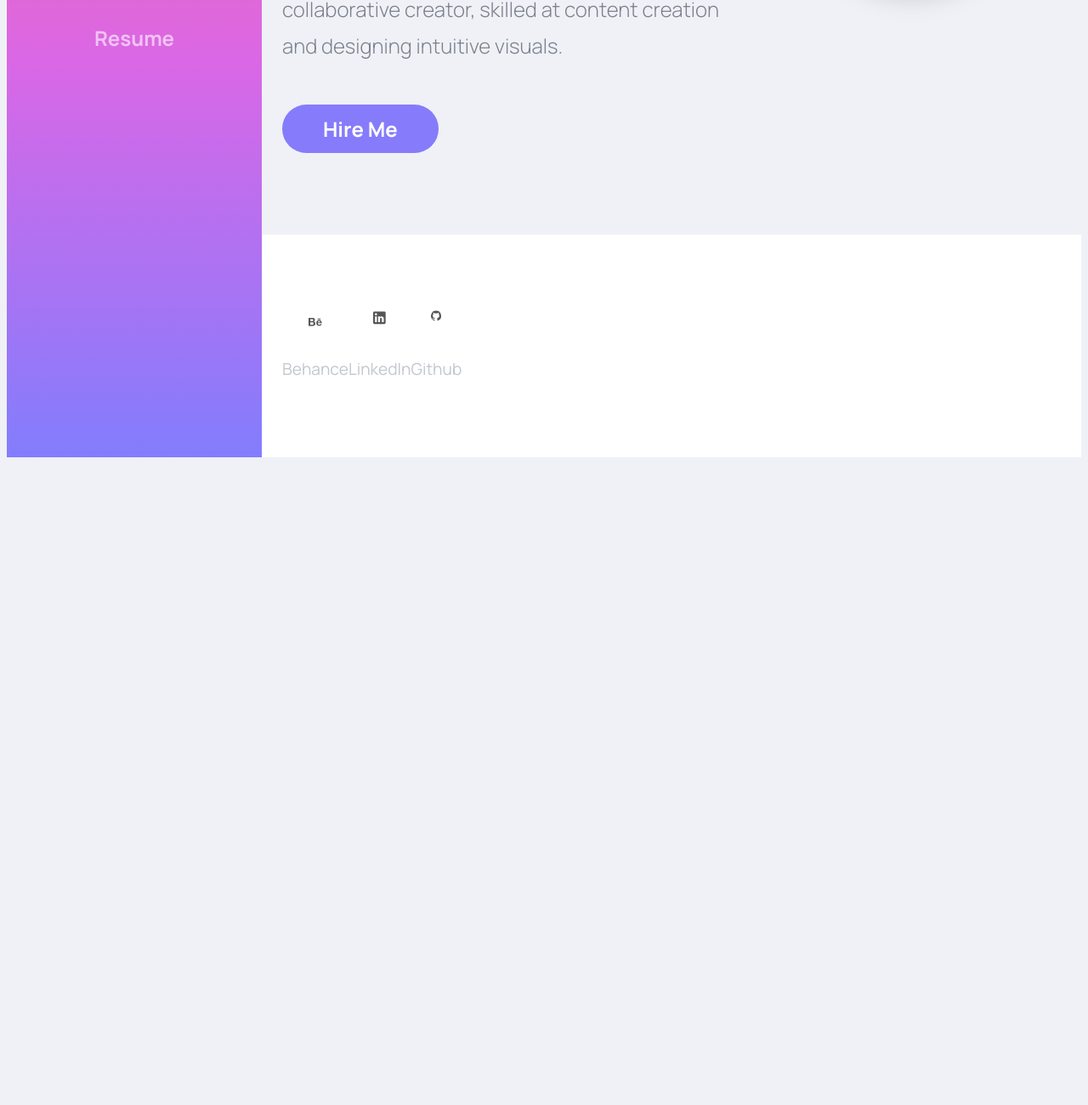
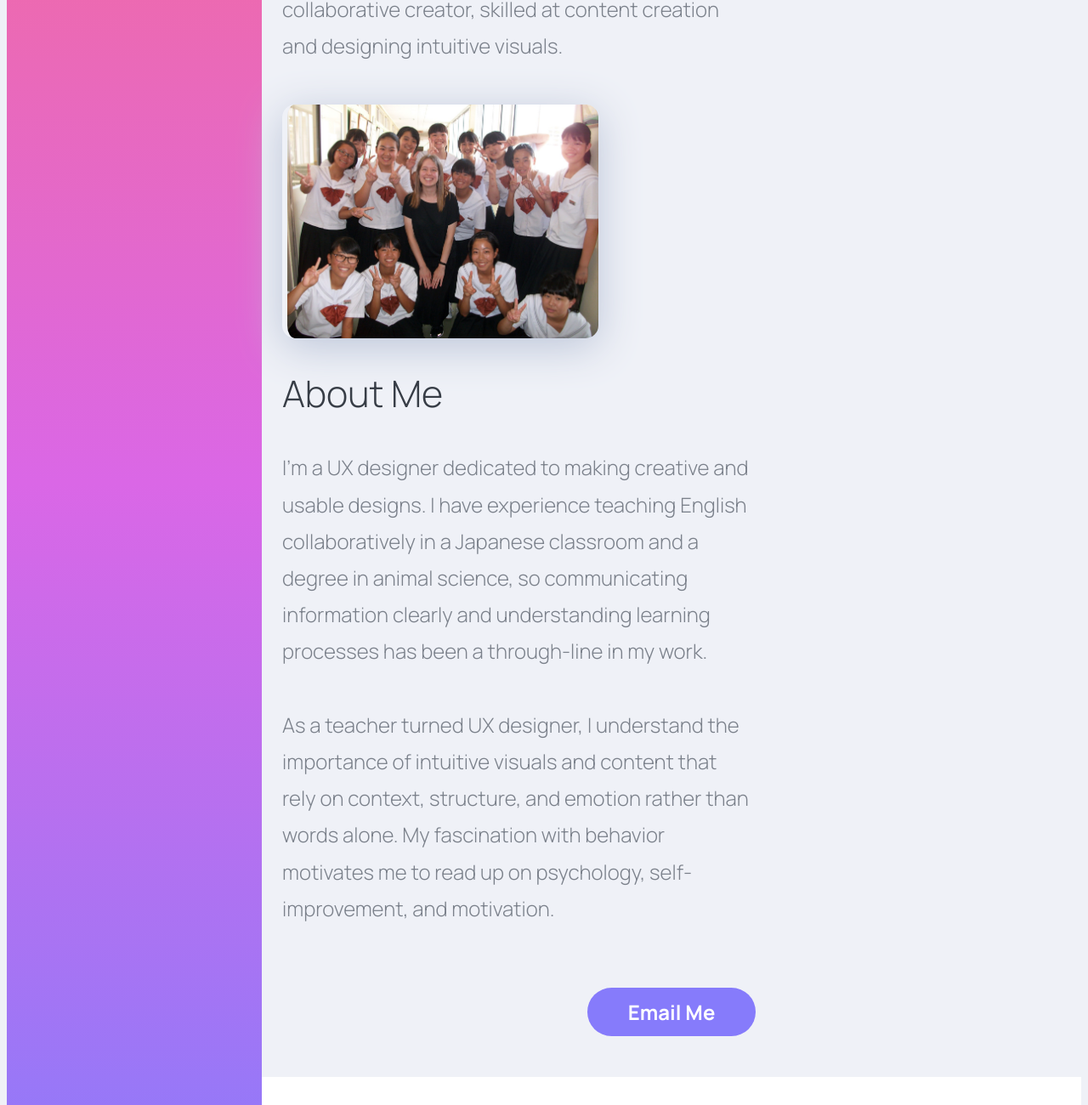
Before and after one commit to jocelynirle/jocelynirle.github.io, a plain HTML site: page index.html in a window 1280 px wide. Shown: the part 400-1700 px from the top of the page at 85% size. Before the commit the page ends 938 px from the top, so only its background shows below. Drawn offline with Linux system fonts and the light colour scheme.

Commit message:
about me updates

```diff
--- a/index.html
+++ b/index.html
@@ -2,7 +2,7 @@
 <head>
     <meta charset="UTF-8">
     <meta name="viewport" content="width=device-width, initial-scale=1.0">
-    <title>Jocelyn Irle Portfolio</title>
+    <title>Jocelyn Irle's Portfolio</title>
     <link rel="stylesheet" href="styles.css" type="text/css">
     <style>
         @import url('https://fonts.googleapis.com/css2?family=Manrope:wght@300;400;500;600;700&display=swap');
@@ -13,8 +13,8 @@
         <div class="sidebar">
             <nav>
             <ul>
-                <li><a href="/">Home</a></li>
-                <li><a href="/about.html">About</a></li>
+                <li><a href="/">About</a></li>
+                <!--<li><a href="/about.html">About</a></li>-->
                 <li><a href="/projects.html">Projects</a></li>
                 <li><a href="/contact.html">Contact</a></li>
                 <li><a href="/resume.html">Resume</a></li>
@@ -23,7 +23,7 @@
         </div>
         <div class="content">
             <section class="hero">
-              <img src="images/facebook.png"/>
+              <!--<img src="images/facebook.png"/>-->
                 <div class="hero-content">
                     <h1>Jocelyn Irle</h1>
                     <h2>User Experience Designer</h2>
@@ -31,10 +31,25 @@
                         I'm a passionate problem solver and collaborative creator,
                         skilled at content creation and designing intuitive visuals.
                     </p>
-                    <a class="action-btn" href="mailto:jocelynmirle@gmail.com">Hire Me</a>
-
                 </div>
             </section>
+            <section class="hero">
+                <img id="aboutmepic" src="images/me teaching.jpg"/>
+                <div class="hero-content about-me">
+                    <h2>About Me</h2>
+                    <p>I’m a UX designer dedicated to making creative and usable designs.
+                        I have experience teaching English collaboratively in a Japanese classroom
+                        and a degree in animal science, so communicating information clearly and
+                        understanding learning processes has been a through-line in my work. <br><br>
+
+                        As a teacher turned UX designer, I understand the importance of intuitive
+                        visuals and content that rely on context, structure, and emotion rather than
+                        words alone. My fascination with behavior motivates me to read up on psychology,
+                        self-improvement, and motivation.
+                    </p>
+                </div>
+            </section>
+            <div class="email-me"><a class="action-btn" href="mailto:jocelynmirle@gmail.com">Email Me</a></div>
         </div>
         <div class="footer">
         <footer>
--- a/styles.css
+++ b/styles.css
@@ -6,6 +6,7 @@ body {
     grid-area: content;
     /*background: url(images/Group\ 4.png);*/
 }
+
 .sidebar {
     grid-area: sidebar;
     background: linear-gradient(to right,
@@ -45,7 +46,7 @@ nav ul {
 }
 nav li {
     list-style: none;
-    padding: 1em 0;
+    padding: 1em 0.2em;
     }
 nav li a {
     color: white;
@@ -92,9 +93,17 @@ nav li a:hover {
     transition: 0.3s;
     position: relative;
 }
+
 .action-btn:hover{
     box-shadow: 0 10px 50px rgba(188,197,216,1);
 }
+
+.email-me{
+    display: flex;
+    justify-content: center;
+    align-items: center;
+}
+
 footer ul {
     max-width: 640px;
     margin: 2em auto;
@@ -136,6 +145,8 @@ footer p {
     justify-content: center;
     flex-wrap: wrap;
 }
+
+
 
 .project{
 padding: 1em;
@@ -203,7 +214,6 @@ padding: 1em;
     }
     .hero img {
         width: 350px;
-       float: right;
     }
     .hero h1{
         font-size: 3em;
```
Also changed, not shown: about.html (+7 -7 lines), contact.html (+6 -3 lines), projects.html (+7 -7 lines), questfest.html (+7 -7 lines), resume.html (+7 -7 lines), study_together.html (+7 -7 lines).
